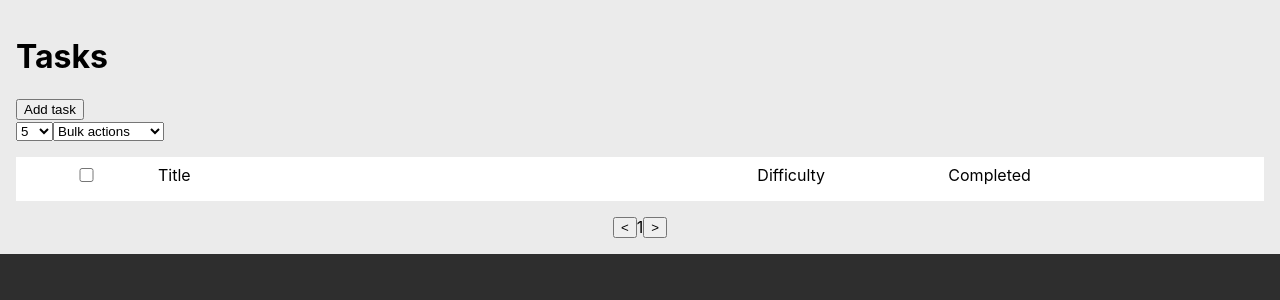
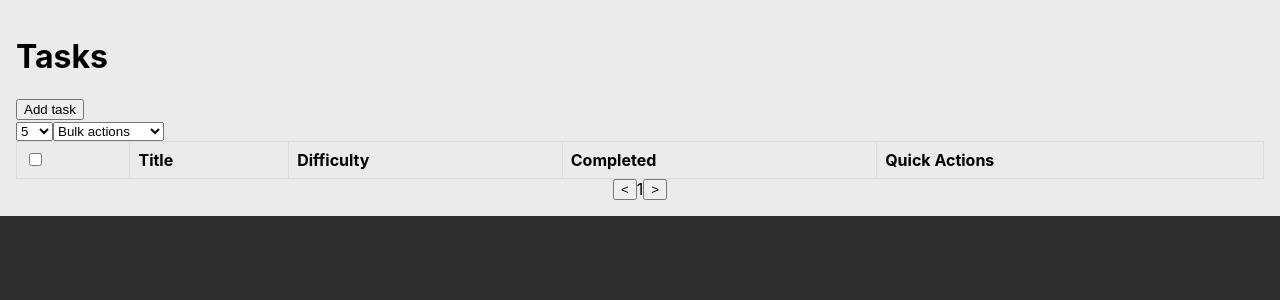
Before and after one commit to germangguerci/TodoApp, a React (Create React App) app: page / in a window 1280 px wide. Shown: the top 300 px of the page. Built offline with nearby package versions, Linux system fonts and the light colour scheme.

Commit message:
Table refactor

```diff
--- a/src/components/todolist/index.tsx
+++ b/src/components/todolist/index.tsx
@@ -66,15 +66,18 @@ export const TodoList: React.FC<TodoListProps> = observer(({todoStore}) => {
                     {(bulkAction !== '' && bulkSelection.length > 0) && <BulkActionAlert bulkSelection={bulkSelection} bulkAction={bulkAction} setBulkSelection={setBulkSelection}/>}
                 </div>
 
-                <ul className="taskList" >
-                    <li className="task">
-                        <input className="firstColumn" type="checkbox" />
-                        <span className="secondColumn">Title</span>
-                        <span className="thirdColumn">Difficulty</span>
-                        <span className="fourthColumn">Completed</span>
-                    </li>
+                <table >
+                    <tbody>
+                        <tr>
+                            <td><input type="checkbox" /></td>
+                            <th>Title</th>
+                            <th>Difficulty</th>
+                            <th>Completed</th>
+                            <th>Quick Actions</th>
+                        </tr>
                     {displayTasks()}
-                </ul>
+                    </tbody>
+                </table>
 
                 <div className="pagination">
                     <button onClick={previousPage}>{"<"}</button>
--- a/src/components/todolist/todo/index.tsx
+++ b/src/components/todolist/todo/index.tsx
@@ -40,12 +40,22 @@ export const Todo: React.FC<TodoProps> = ({id, title, difficulty, completed, set
     }
 
     return (
-    <li className="task" onClick={() => console.log(id)}>
-        <input className="firstColumn"type="checkbox" checked={selected} onChange={handleSelect}/>
-        <span className="secondColumn">{title}</span>
-        <span className="thirdColumn">{calculateDifficulty()}</span>
-        <span className="fourthColumn">{completed ? "completed" : "incomplete"}</span>
-        <button onClick={() => setOpenUpdate({open: true, todoToUpdate: id})}>Edit</button>
-        <DeleteAlert id={id} />
-    </li>)
+    <tr>
+        <td>
+            <input type="checkbox" checked={selected} onChange={handleSelect}/>
+        </td>
+        <td>
+            {title}
+        </td>
+        <td>
+            {calculateDifficulty()}
+        </td>
+        <td>
+            {completed ? "completed" : "incomplete"}
+        </td>
+        <td>
+            <button onClick={() => setOpenUpdate({open: true, todoToUpdate: id})}>Edit</button>
+            <DeleteAlert id={id} />
+        </td>
+    </tr>)
 }
--- a/src/styles/index.scss
+++ b/src/styles/index.scss
@@ -24,36 +24,22 @@ body {
   padding: 1em;
 }
 
-//task start
-.taskList{
-  background: $secondaryBackgroundColor;
-  padding: 0;
+//table start
+table {
+  border-collapse: collapse;
+  width: 100%;
 }
 
-.task{
-  display: flex;
-  margin: 0.5em 0.5em 1em 0.5em;
+td, th {
+  border: 1px solid #dddddd;
+  text-align: left;
+  padding: 8px;
 }
 
-.firstColumn{
-  width: 	10%;
-  margin-right: 1em;
+tr:nth-child(even) {
+  background-color: #dddddd;
 }
 
-.secondColumn{
-  width: 50%;
-  margin-right: 1em;
-}
-
-.thirdColumn{
-  width: 15%;
-  margin-right: 1em;
-}
-
-.fourthColumn{
-  width: 25%;
-  margin-right: 1em;
-}
 
 
 
```
